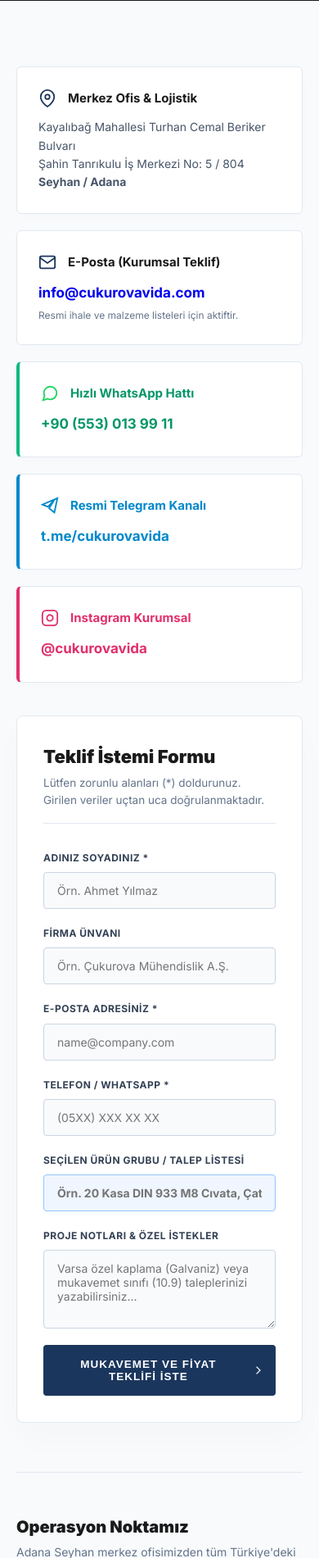
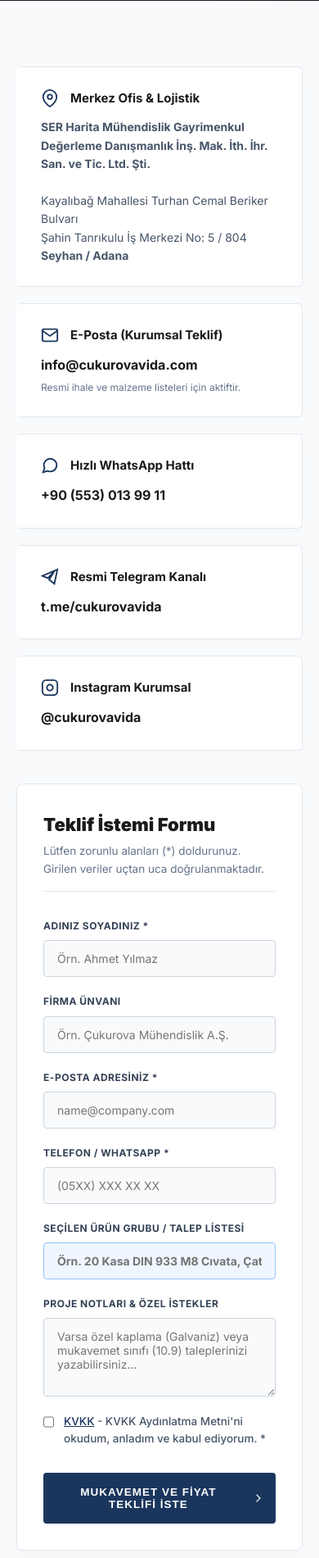
Before and after one commit to ikliasaraya/cukurovavida, a Flask app: page /iletisim in a window 390 px wide. Shown: the part 626-2527 px from the top of the page at 82% size. Run offline with Flask 3, Linux system fonts and the light colour scheme.

Commit message:
Iletisim sayfasi tasarimi kurumsallastirildi. KVKK eklendi. Responsive duzeltildi.

```diff
--- a/app.py
+++ b/app.py
@@ -154,5 +154,14 @@ def product_detail(urun_id):
     else:
         return "Aradığınız ürün bulunamadı.", 404
 
+# 6. KVKK ve Gizlilik Politikası
+@app.route('/kvkk')
+def kvkk():
+    return render_template('kvkk.html')
+
+@app.route('/gizlilik')
+def gizlilik():
+    return render_template('gizlilik.html')
+
 if __name__ == '__main__':
     app.run(debug=False, host='0.0.0.0', port=5000)
--- a/static/css/style.css
+++ b/static/css/style.css
@@ -259,17 +257,14 @@ body {
 .contact-grid-p { display: grid; grid-template-columns: 1fr 1.6fr; gap: 50px; align-items: start; }
 
 .contact-meta-col { display: flex; flex-direction: column; gap: 20px; }
-.info-card-p { background-color: var(--white); border: 1px solid var(--border-color); padding: 26px; border-radius: 6px; box-shadow: 0 4px 12px rgba(15,23,42,0.01); transition: all 0.3s ease; }
-.info-card-p:hover { transform: translateY(-3px); box-shadow: 0 10px 20px rgba(0,0,0,0.02); }
+.info-card-p { background-color: var(--white); border: 1px solid var(--border-color); padding: 26px; border-radius: 6px; box-shadow: 0 4px 12px rgba(15,23,42,0.01); transition: all 0.3s ease; border-left: 4px solid transparent; }
+.info-card-p:hover { transform: translateY(-3px); box-shadow: 0 10px 20px rgba(0,0,0,0.04); border-left-color: var(--primary-blue); }
 .info-card-header { display: flex; align-items: center; gap: 14px; margin-bottom: 12px; }
 .info-card-p h3 { font-size: 15px; font-weight: 700; color: var(--dark-anthracite); margin: 0; }
 .info-card-p p { font-size: 14px; color: #475569; line-height: 1.6; margin: 0; }
-.card-link-p { font-size: 17px; font-weight: 700; text-decoration: none; display: inline-block; }
+.card-link-p { font-size: 16px; font-weight: 700; text-decoration: none; display: inline-block; color: var(--dark-anthracite); transition: color 0.2s ease; }
+.card-link-p:hover { color: var(--primary-blue); }
 .card-subtext-p { display: block; font-size: 12px; color: #64748B; margin-top: 4px; }
-
-.whatsapp-card { border-left: 4px solid #10B981; } .wa-color { color: #059669; }
-.telegram-card { border-left: 4px solid #0088cc; } .tg-color { color: #0088cc; }
-.instagram-card { border-left: 4px solid #E1306C; } .ig-color { color: #E1306C; }
 
 .contact-form-panel-p { background-color: var(--white); border: 1px solid var(--border-color); padding: 44px; border-radius: 8px; box-shadow: 0 20px 40px rgba(15,23,42,0.02); }
 .form-title-area { margin-bottom: 32px; border-bottom: 1px solid #E2E8F0; padding-bottom: 16px; }
--- a/templates/base.html
+++ b/templates/base.html
@@ -129,10 +129,14 @@
         </div>
 
         <div class="footer-bottom">
-            <div class="container">
-                <p>{{ t.copyright }}</p>
-            </div>
+    <div class="container" style="display: flex; justify-content: space-between; align-items: center; flex-wrap: wrap; gap: 15px;">
+        <p style="margin: 0;">{{ t.copyright }}</p>
+        <div class="legal-links" style="display: flex; gap: 20px;">
+            <a href="/kvkk?lang={{ current_lang }}" style="color: #64748B; text-decoration: none; font-size: 13px; transition: color 0.2s ease;">{{ t.footer_kvkk }}</a>
+
         </div>
+    </div>
+</div>
     </footer>
 
     <button id="backToTop" class="back-to-top" title="Yukarı Çık">
--- a/templates/contact.html
+++ b/templates/contact.html
@@ -16,43 +16,44 @@
             <div class="contact-meta-col">
                 <div class="info-card-p">
                     <div class="info-card-header">
-                        <svg xmlns="http://www.w3.org/2000/svg" width="22" height="22" viewBox="0 0 24 24" fill="none" stroke="#1B365D" stroke-width="2"><path d="M21 10c0 7-9 13-9 13s-9-6-9-13a9 9 0 0 1 18 0z"></path><circle cx="12" cy="10" r="3"></circle></svg>
+                        <svg xmlns="http://www.w3.org/2000/svg" width="22" height="22" viewBox="0 0 24 24" fill="none" stroke="var(--primary-blue)" stroke-width="2"><path d="M21 10c0 7-9 13-9 13s-9-6-9-13a9 9 0 0 1 18 0z"></path><circle cx="12" cy="10" r="3"></circle></svg>
                         <h3>{{ t.office_title }}</h3>
                     </div>
-                    <p>Kayalıbağ Mahallesi Turhan Cemal Beriker Bulvarı<br>Şahin Tanrıkulu İş Merkezi No: 5 / 804<br><strong>Seyhan / Adana</strong></p>
+                    <p><strong>SER Harita Mühendislik Gayrimenkul Değerleme Danışmanlık İnş. Mak. İth. İhr. San. ve Tic. Ltd. Şti.</strong><br><br>
+                    Kayalıbağ Mahallesi Turhan Cemal Beriker Bulvarı<br>Şahin Tanrıkulu İş Merkezi No: 5 / 804<br><strong>Seyhan / Adana</strong></p>
                 </div>
 
                 <div class="info-card-p">
                     <div class="info-card-header">
-                        <svg xmlns="http://www.w3.org/2000/svg" width="22" height="22" viewBox="0 0 24 24" fill="none" stroke="#1B365D" stroke-width="2"><path d="M4 4h16c1.1 0 2 .9 2 2v12c0 1.1-.9 2-2 2H4c-1.1 0-2-.9-2-2V6c0-1.1.9-2 2-2z"></path><polyline points="22,6 12,13 2,6"></polyline></svg>
+                        <svg xmlns="http://www.w3.org/2000/svg" width="22" height="22" viewBox="0 0 24 24" fill="none" stroke="var(--primary-blue)" stroke-width="2"><path d="M4 4h16c1.1 0 2 .9 2 2v12c0 1.1-.9 2-2 2H4c-1.1 0-2-.9-2-2V6c0-1.1.9-2 2-2z"></path><polyline points="22,6 12,13 2,6"></polyline></svg>
                         <h3>{{ t.email_title }}</h3>
                     </div>
                     <a href="mailto:info@cukurovavida.com" class="card-link-p">info@cukurovavida.com</a>
                     <span class="card-subtext-p">{{ t.email_subtext }}</span>
                 </div>
 
-                <div class="info-card-p whatsapp-card">
+                <div class="info-card-p">
                     <div class="info-card-header">
-                        <svg xmlns="http://www.w3.org/2000/svg" width="22" height="22" viewBox="0 0 24 24" fill="none" stroke="#25D366" stroke-width="2"><path d="M21 11.5a8.38 8.38 0 0 1-.9 3.8 8.5 8.5 0 0 1-7.6 4.7 8.38 8.38 0 0 1-3.8-.9L3 21l1.9-5.7a8.38 8.38 0 0 1-.9-3.8 8.5 8.5 0 0 1 4.7-7.6 8.38 8.38 0 0 1 3.8-.9h.5a8.48 8.48 0 0 1 8 8v.5z"></path></svg>
-                        <h3 style="color: #059669;">{{ t.whatsapp_title }}</h3>
+                        <svg xmlns="http://www.w3.org/2000/svg" width="22" height="22" viewBox="0 0 24 24" fill="none" stroke="var(--primary-blue)" stroke-width="2"><path d="M21 11.5a8.38 8.38 0 0 1-.9 3.8 8.5 8.5 0 0 1-7.6 4.7 8.38 8.38 0 0 1-3.8-.9L3 21l1.9-5.7a8.38 8.38 0 0 1-.9-3.8 8.5 8.5 0 0 1 4.7-7.6 8.38 8.38 0 0 1 3.8-.9h.5a8.48 8.48 0 0 1 8 8v.5z"></path></svg>
+                        <h3>{{ t.whatsapp_title }}</h3>
                     </div>
-                    <a href="https://wa.me/905530139911" target="_blank" class="card-link-p wa-color">+90 (553) 013 99 11</a>
+                    <a href="https://wa.me/905530139911" target="_blank" class="card-link-p">+90 (553) 013 99 11</a>
                 </div>
 
-                <div class="info-card-p telegram-card">
+                <div class="info-card-p">
                     <div class="info-card-header">
-                        <svg xmlns="http://www.w3.org/2000/svg" width="22" height="22" viewBox="0 0 24 24" fill="none" stroke="#0088cc" stroke-width="2"><path d="M22 2L2 10.5l7.5 3L18 4l-7 11.5L18 21z"></path></svg>
-                        <h3 style="color: #0088cc;">{{ t.telegram_title }}</h3>
+                        <svg xmlns="http://www.w3.org/2000/svg" width="22" height="22" viewBox="0 0 24 24" fill="none" stroke="var(--primary-blue)" stroke-width="2"><path d="M22 2L2 10.5l7.5 3L18 4l-7 11.5L18 21z"></path></svg>
+                        <h3>{{ t.telegram_title }}</h3>
                     </div>
-                    <a href="https://t.me/cukurovavida" target="_blank" class="card-link-p tg-color">t.me/cukurovavida</a>
+                    <a href="https://t.me/cukurovavida" target="_blank" class="card-link-p">t.me/cukurovavida</a>
                 </div>
 
-                <div class="info-card-p instagram-card">
+                <div class="info-card-p">
                     <div class="info-card-header">
-                        <svg xmlns="http://www.w3.org/2000/svg" width="22" height="22" viewBox="0 0 24 24" fill="none" stroke="#E1306C" stroke-width="2"><rect x="2" y="2" width="20" height="20" rx="5" ry="5"></rect><path d="M16 11.37A4 4 0 1 1 12.63 8 4 4 0 0 1 16 11.37z"></path><line x1="17.5" y1="6.5" x2="17.51" y2="6.5"></line></svg>
-                        <h3 style="color: #E1306C;">{{ t.instagram_title }}</h3>
+                        <svg xmlns="http://www.w3.org/2000/svg" width="22" height="22" viewBox="0 0 24 24" fill="none" stroke="var(--primary-blue)" stroke-width="2"><rect x="2" y="2" width="20" height="20" rx="5" ry="5"></rect><path d="M16 11.37A4 4 0 1 1 12.63 8 4 4 0 0 1 16 11.37z"></path><line x1="17.5" y1="6.5" x2="17.51" y2="6.5"></line></svg>
+                        <h3>{{ t.instagram_title }}</h3>
                     </div>
-                    <a href="https://instagram.com/cukurovavida" target="_blank" class="card-link-p ig-color">@cukurovavida</a>
+                    <a href="https://instagram.com/cukurovavida" target="_blank" class="card-link-p">@cukurovavida</a>
                 </div>
             </div>
 
@@ -117,7 +118,13 @@
                         <label>{{ t.label_notes }}</label>
                         <textarea name="mesaj" rows="4" placeholder="{{ t.placeholder_notes }}"></textarea>
                     </div>
-
+                    <div class="form-field" style="flex-direction: row; align-items: flex-start; gap: 12px; margin-bottom: 24px;">
+    <input type="checkbox" id="kvkk_onay" name="kvkk_onay" required style="width: 18px; height: 18px; margin-top: 2px; cursor: pointer;">
+    <label for="kvkk_onay" style="text-transform: none; font-weight: 500; font-size: 13.5px; color: #475569; letter-spacing: 0; cursor: pointer; line-height: 1.5;">
+        <a href="/kvkk?lang={{ current_lang }}" target="_blank" style="color: var(--primary-blue); text-decoration: underline;">KVKK</a>
+        - {{ t.form_kvkk_check }} *
+    </label>
+</div>
                     <button type="submit" class="btn-submit-premium">
                         <span>{{ t.btn_submit_form }}</span>
                         <svg xmlns="http://www.w3.org/2000/svg" width="18" height="18" viewBox="0 0 24 24" fill="none" stroke="currentColor" stroke-width="2"><line points="5 12 19 12"></line><polyline points="12 5 19 12 12 19"></polyline></svg>
```
Also changed, not shown: other parts of static/css/style.css (+57 -42 lines), templates/info.html (+10 -1 lines), templates/kvkk.html (added, +42 -0 lines), translations.json (+11 -7 lines).
